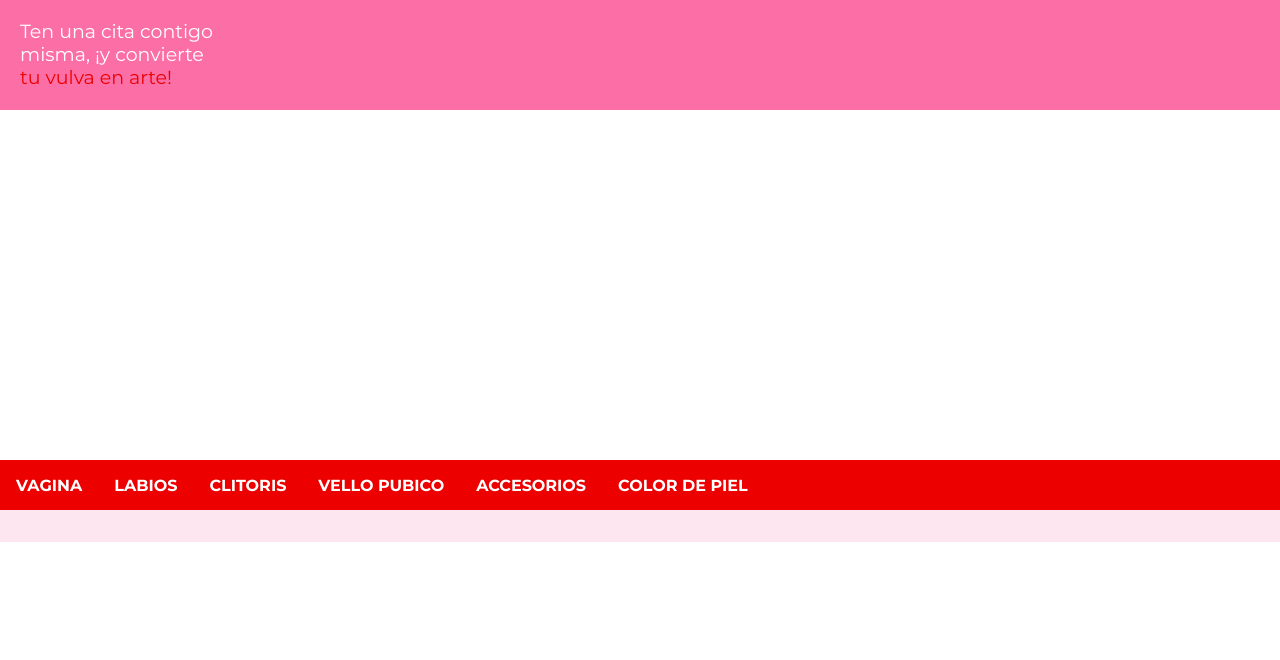
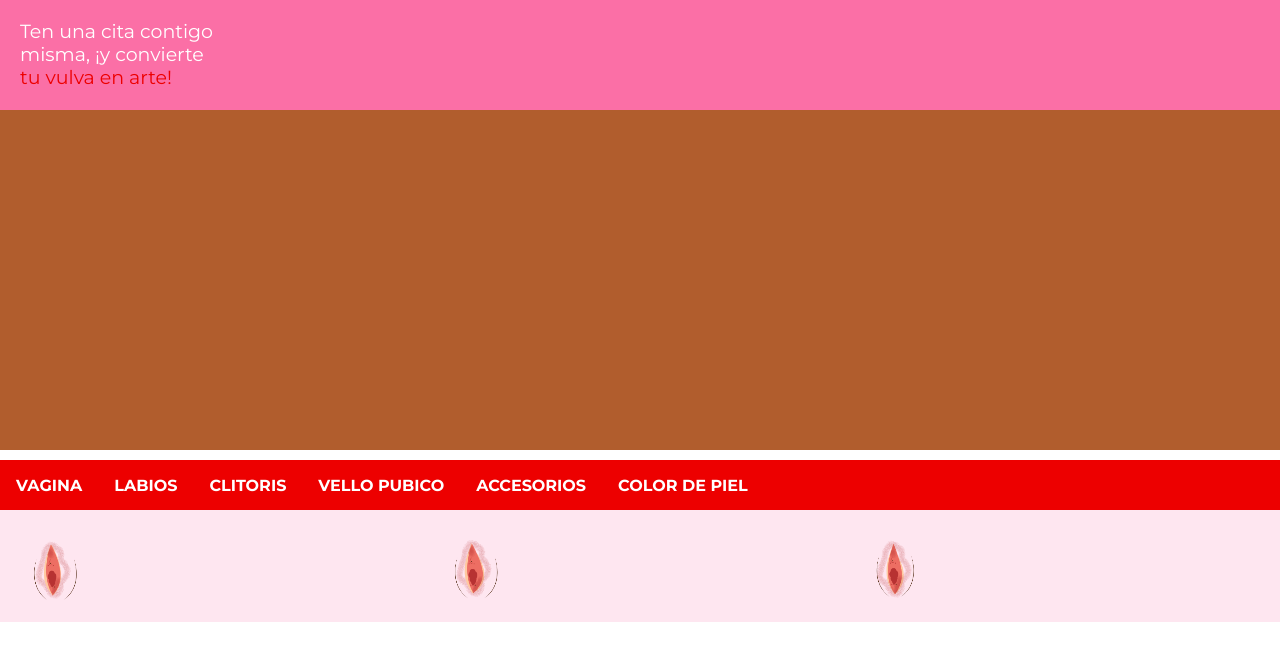
Before and after one commit to cryptodev6/vulvatar-builder, an Angular app: page /image-builder in a window 1280 px wide. Shown: the top 660 px of the page. Built offline with nearby package versions, Linux system fonts and the light colour scheme.

Commit message:
initialization added

```diff
--- a/src/app/image-builder/image-builder.component.ts
+++ b/src/app/image-builder/image-builder.component.ts
@@ -47,7 +47,9 @@ export class ImageBuilderComponent implements OnInit {
   constructor(private el: ElementRef) { }
 
   ngOnInit() {
-
+    this.loadImages('color_piel');
+    this.selectImage({id: "color_piel10", imageUrl: '../assets/VULVATAR_ELEMENTOS/COLOR_PIEL/04.png'})
+    this.loadImages('vagina');
   }
 
   loadImages(category: keyof ImageMap) {
@@ -56,7 +58,8 @@ export class ImageBuilderComponent implements OnInit {
   }
 
   selectImage(image: any) {
-    for (var i=0; i<= this.selectedImages.length; i++) {
+    console.log("image", image);
+    for (var i=0; i< this.selectedImages.length; i++) {
       if (this.selectedImages[i].category === this.selectedCategory) {
         if (this.selectedImages[i].selectedId === null) {
           // Is the first time that its adding an image
@@ -78,6 +81,7 @@ export class ImageBuilderComponent implements OnInit {
     img.id = imageId;
     img.style.position = 'absolute';
     img.style.height = '350px';
+    img.style.width = '100%';
     img.style.top = '100px';
     img.style.pointerEvents = "none";
     if (selectedCategory === "color_piel") {
```
